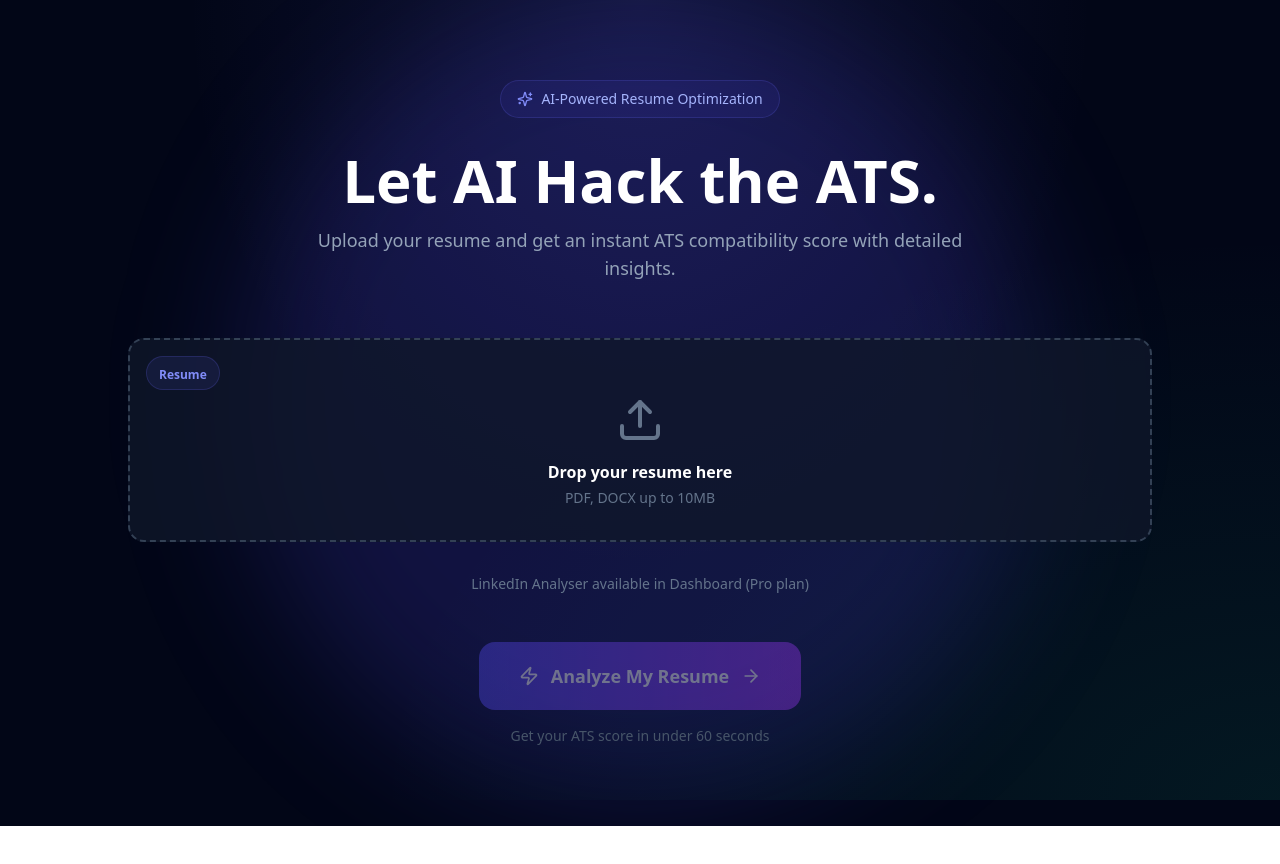
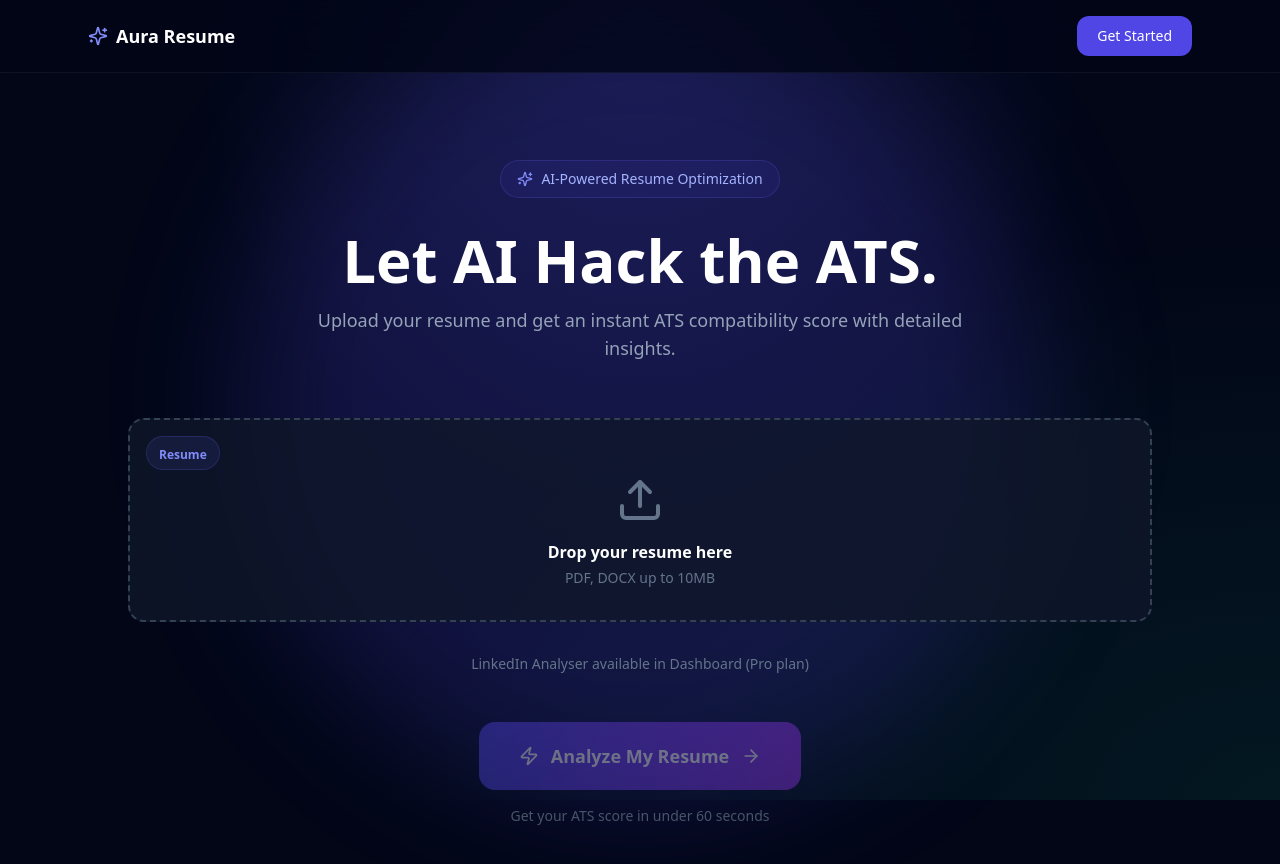
Before and after one commit to peeeooosss/aura-resume, a Next.js app: page / in a window 1280 px wide. Shown: the top 864 px of the page. Before the commit the page ends 826 px from the top, so only its background shows below. Built offline with nearby package versions, Linux system fonts and the light colour scheme.

Commit message:
fix: file upload double-trigger bug, add header with Get Started button

```diff
--- a/app/page.tsx
+++ b/app/page.tsx
@@ -3,6 +3,7 @@
 import { useState, useRef } from 'react';
 import { useRouter } from 'next/navigation';
 import { Upload, Zap, ArrowRight, Sparkles, FileText } from 'lucide-react';
+import Link from 'next/link';
 
 export default function Home() {
   const router = useRouter();
@@ -44,7 +45,23 @@
   const canSubmit = !!selectedFile;
 
   return (
-    <main className="min-h-screen bg-slate-950 flex items-center justify-center px-4">
+    <main className="min-h-screen bg-slate-950">
+      <header className="fixed top-0 inset-x-0 z-50 border-b border-white/5 bg-slate-950/80 backdrop-blur-xl">
+        <div className="max-w-6xl mx-auto flex items-center justify-between px-6 py-4">
+          <div className="flex items-center gap-2">
+            <Sparkles className="w-5 h-5 text-indigo-400" />
+            <span className="text-white font-semibold text-lg">Aura Resume</span>
+          </div>
+          <Link
+            href="/login"
+            className="px-5 py-2.5 rounded-xl bg-indigo-600 hover:bg-indigo-500 text-white text-sm font-medium transition-colors"
+          >
+            Get Started
+          </Link>
+        </div>
+      </header>
+
+      <div className="flex items-center justify-center px-4 pt-20">
         <div className="absolute inset-0 bg-[radial-gradient(ellipse_at_top,rgba(99,102,241,0.15),transparent_50%)]" />
         <div className="absolute inset-0 bg-[radial-gradient(ellipse_at_bottom_right,rgba(16,185,129,0.1),transparent_50%)]" />
         <div className="absolute top-0 left-1/2 -translate-x-1/2 w-[800px] h-[800px] bg-indigo-600/20 rounded-full blur-3xl" />
@@ -105,7 +122,7 @@
               <input
                 ref={fileInputRef}
                 type="file"
-              className="absolute inset-0 opacity-0 cursor-pointer"
+                className="absolute inset-0 opacity-0 pointer-events-none"
                 accept=".pdf,.docx"
                 onChange={(e) => e.target.files?.[0] && setSelectedFile(e.target.files[0])}
               />
@@ -135,6 +152,7 @@
             <p className="text-slate-600 text-sm mt-4">Get your ATS score in under 60 seconds</p>
           </div>
         </div>
+      </div>
     </main>
   );
 }
```
Lines whose indentation alone changed are shown as unchanged.
